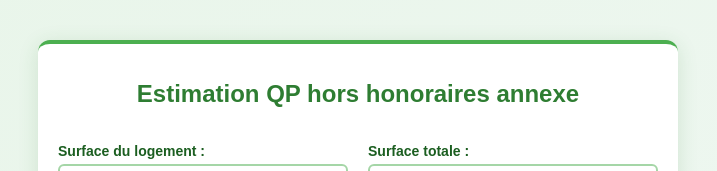
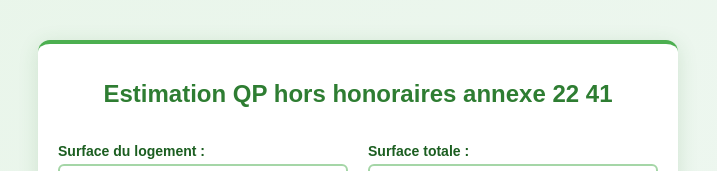
Before and after one commit to Vertdurable/Perspective, a plain HTML site: page index.html in a window 1280 px wide. Shown: the top 171 px of the page, without its empty margins (282-999 px from the left). Drawn offline with Linux system fonts and the light colour scheme.

Commit message:
Update index.html

```diff
--- a/index.html
+++ b/index.html
@@ -9,7 +9,7 @@
   </head>
   <body oninput="calculer()">
     <div class="container">
-      <h1>Estimation QP hors honoraires annexe</h1>
+      <h1>Estimation QP hors honoraires annexe 22 41</h1>
       <div class="inputs">
         <div>
           <label for="logement">Surface du logement :</label>
```
